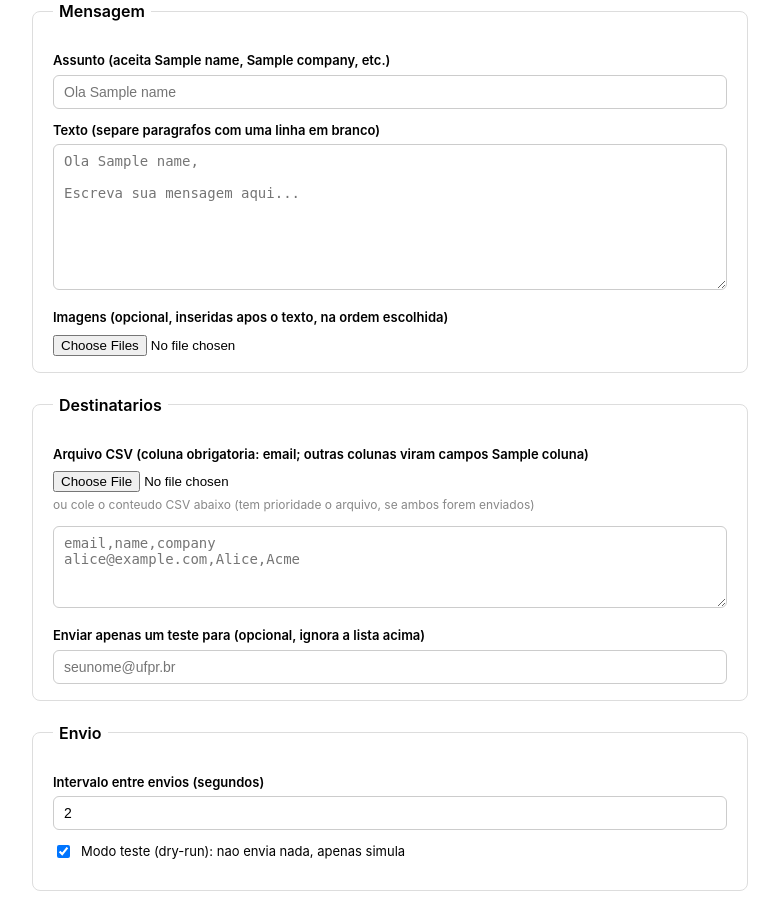
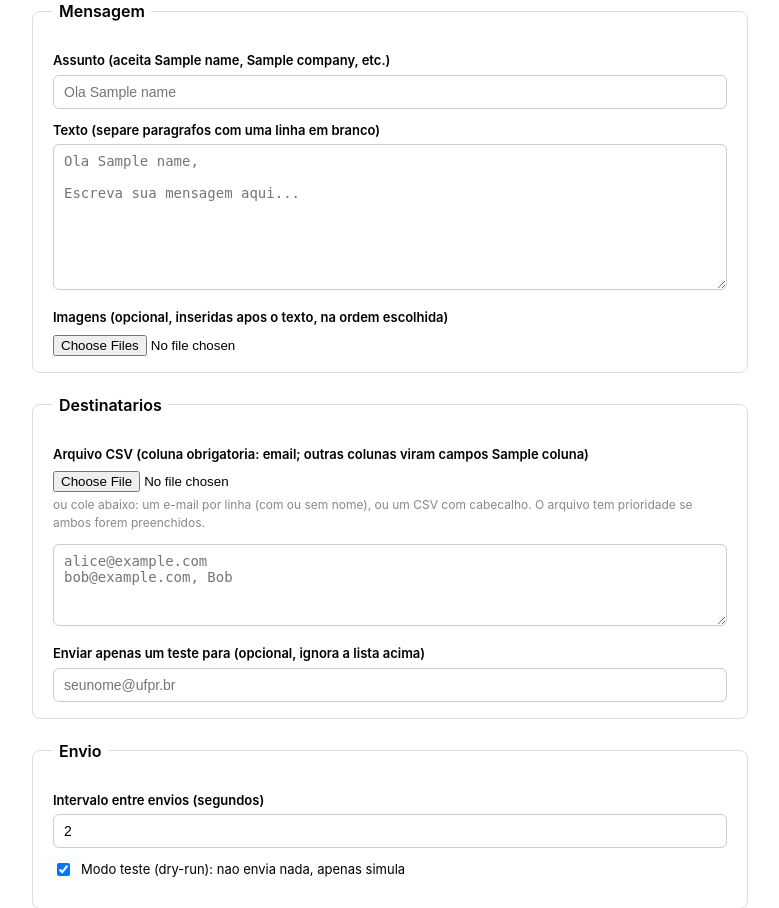
Before and after one commit to wboeger/BULKMAIL, a Flask app: template webapp/templates/index.html in a window 1280 px wide. Shown: the part 762-1670 px from the top of the page, without its empty margins (250-1029 px from the left). Run offline with Flask 3, Linux system fonts and the light colour scheme; the template is opened without the code that fills it: most values are stand-ins (such as "Sample title", 1, 10 or a date in 2020).

Commit message:
Accept a plain email list (no CSV header) in the web UI recipients field
Typing a single "alice@example.com" or a bare list of addresses used to
be silently misread as a CSV header row with zero data rows, so nothing
would get sent. Detect whether the first line is actually an "email"
header; if not, parse every line as "email" or "email,name" directly.

Co-Authored-By: Claude Sonnet 5 <noreply@anthropic.com>
Claude-Session: https://claude.ai/code/session_0127tLXGzyR78EV6e9mhu2Eo

```diff
--- a/webapp/app.py
+++ b/webapp/app.py
@@ -71,8 +71,28 @@ def parse_recipients(file_storage, text_blob):
         content = text_blob
     if not content:
         return []
-    reader = csv.DictReader(io.StringIO(content))
-    return [row for row in reader if row.get("email")]
+
+    lines = [line for line in content.splitlines() if line.strip()]
+    if not lines:
+        return []
+    first_cell = lines[0].split(",")[0].strip().strip('"').lower()
+
+    if first_cell == "email":
+        reader = csv.DictReader(io.StringIO(content))
+        return [row for row in reader if row.get("email", "").strip()]
+
+    # No "email" header: treat every line as one recipient, "email" or
+    # "email,name,..." -- handles a plain list of addresses typed by hand.
+    rows = []
+    for parts in csv.reader(io.StringIO(content)):
+        parts = [p.strip() for p in parts if p.strip()]
+        if not parts or "@" not in parts[0]:
+            continue
+        row = {"email": parts[0]}
+        if len(parts) > 1:
+            row["name"] = parts[1]
+        rows.append(row)
+    return rows
 
 
 def compose_html(message_text, image_names, from_name, from_email):
--- a/webapp/templates/index.html
+++ b/webapp/templates/index.html
@@ -85,8 +85,8 @@
       <legend>Destinatarios</legend>
       <label>Arquivo CSV (coluna obrigatoria: email; outras colunas viram campos {{coluna}})</label>
       <input type="file" name="recipients_file" accept=".csv" />
-      <p class="hint">ou cole o conteudo CSV abaixo (tem prioridade o arquivo, se ambos forem enviados)</p>
-      <textarea name="recipients_text" rows="4" placeholder="email,name,company&#10;alice@example.com,Alice,Acme"></textarea>
+      <p class="hint">ou cole abaixo: um e-mail por linha (com ou sem nome), ou um CSV com cabecalho. O arquivo tem prioridade se ambos forem preenchidos.</p>
+      <textarea name="recipients_text" rows="4" placeholder="alice@example.com&#10;bob@example.com, Bob"></textarea>
       <label>Enviar apenas um teste para (opcional, ignora a lista acima)</label>
       <input type="email" name="test_email" placeholder="seunome@ufpr.br" />
     </fieldset>
```
